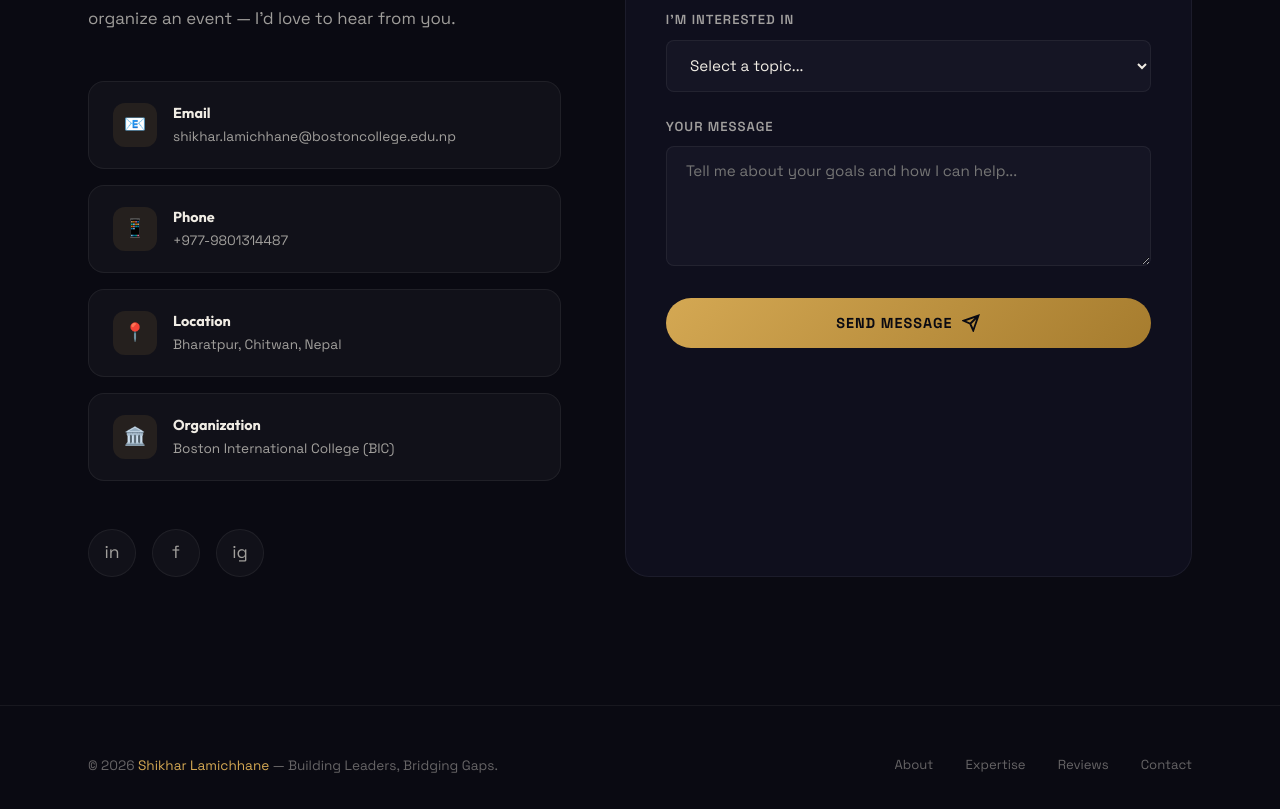
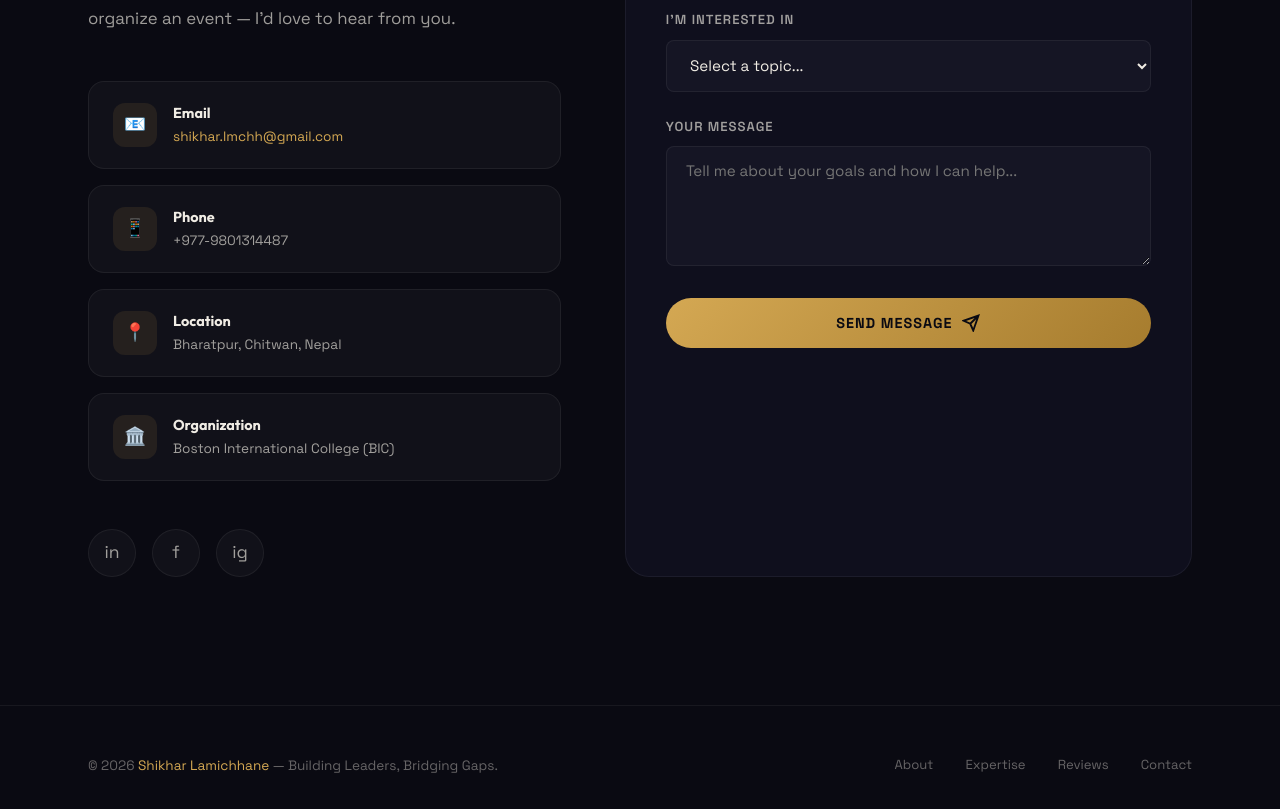
Before and after one commit to Gau7ab/Template, a Next.js app: page / in a window 1280 px wide. Shown: the part 6600-7409 px from the top of the page. Built offline with nearby package versions, Linux system fonts and the light colour scheme.

Commit message:
feat: update contact info and social links
Updated email and added complete social media links

Co-authored-by: Om Prakash Paudel Gaurav <176696545+Gau7ab@users.noreply.github.com>

```diff
--- a/components/Contact.tsx
+++ b/components/Contact.tsx
@@ -32,7 +32,7 @@ export default function Contact() {
               <div className="contact-method-icon">📧</div>
               <div className="contact-method-text">
                 <h4>Email</h4>
-                <p>shikhar.lamichhane@bostoncollege.edu.np</p>
+                <p><a href="mailto:shikhar.lmchh@gmail.com">shikhar.lmchh@gmail.com</a></p>
               </div>
             </div>
             <div className="contact-method">
@@ -58,9 +58,9 @@ export default function Contact() {
             </div>
           </div>
           <div className="social-links reveal reveal-delay-4">
-            <a href="https://www.linkedin.com/in/shikhar-lamichhane" target="_blank" rel="noopener noreferrer" className="social-link" aria-label="LinkedIn" title="LinkedIn">in</a>
-            <a href="#" className="social-link" aria-label="Facebook" title="Facebook">f</a>
-            <a href="#" className="social-link" aria-label="Instagram" title="Instagram">ig</a>
+            <a href="https://linkedin.com/in/shikhar-lamichhane-1430b499" target="_blank" rel="noopener noreferrer" className="social-link" aria-label="LinkedIn" title="LinkedIn">in</a>
+            <a href="https://www.facebook.com/shikhar.lamichhane" target="_blank" rel="noopener noreferrer" className="social-link" aria-label="Facebook" title="Facebook">f</a>
+            <a href="https://www.instagram.com/ckharlamichhane/" target="_blank" rel="noopener noreferrer" className="social-link" aria-label="Instagram" title="Instagram">ig</a>
           </div>
         </div>
         <form className="contact-form reveal" id="contactForm" onSubmit={handleSubmit}>
```
